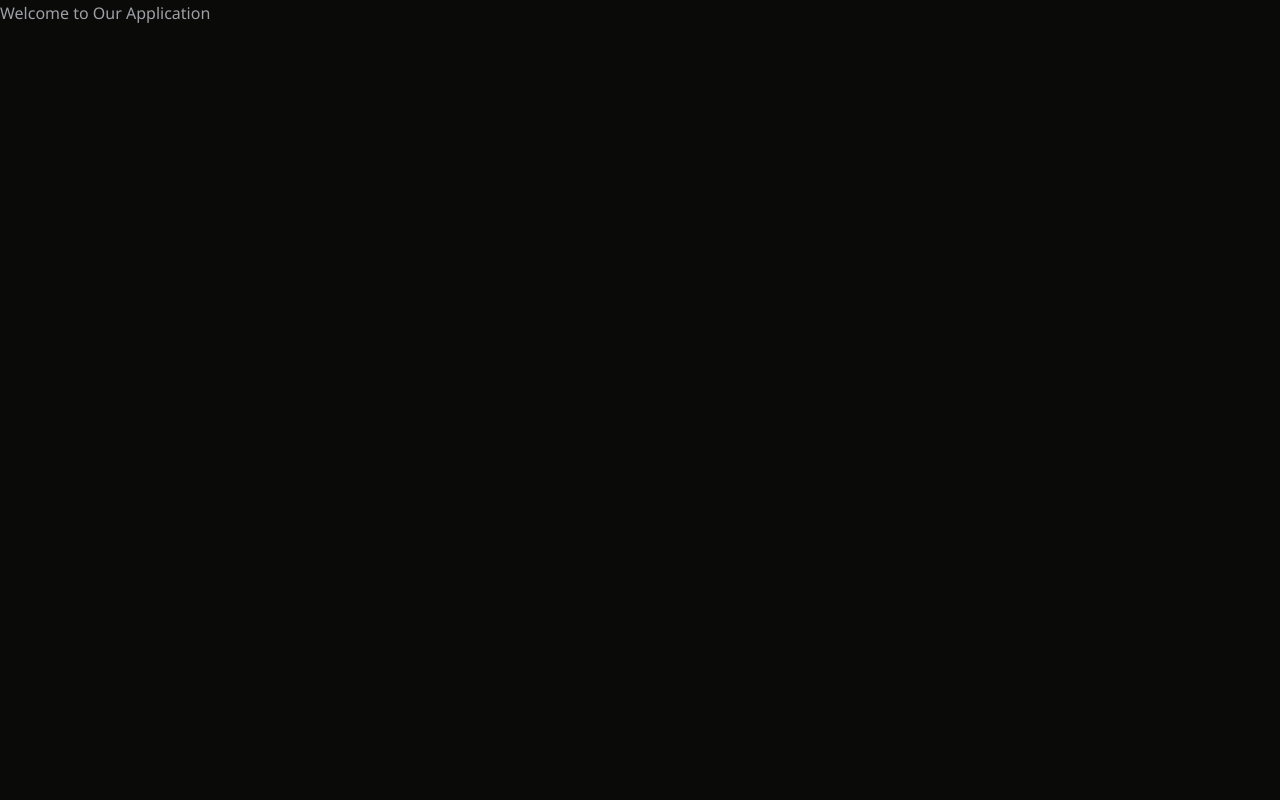
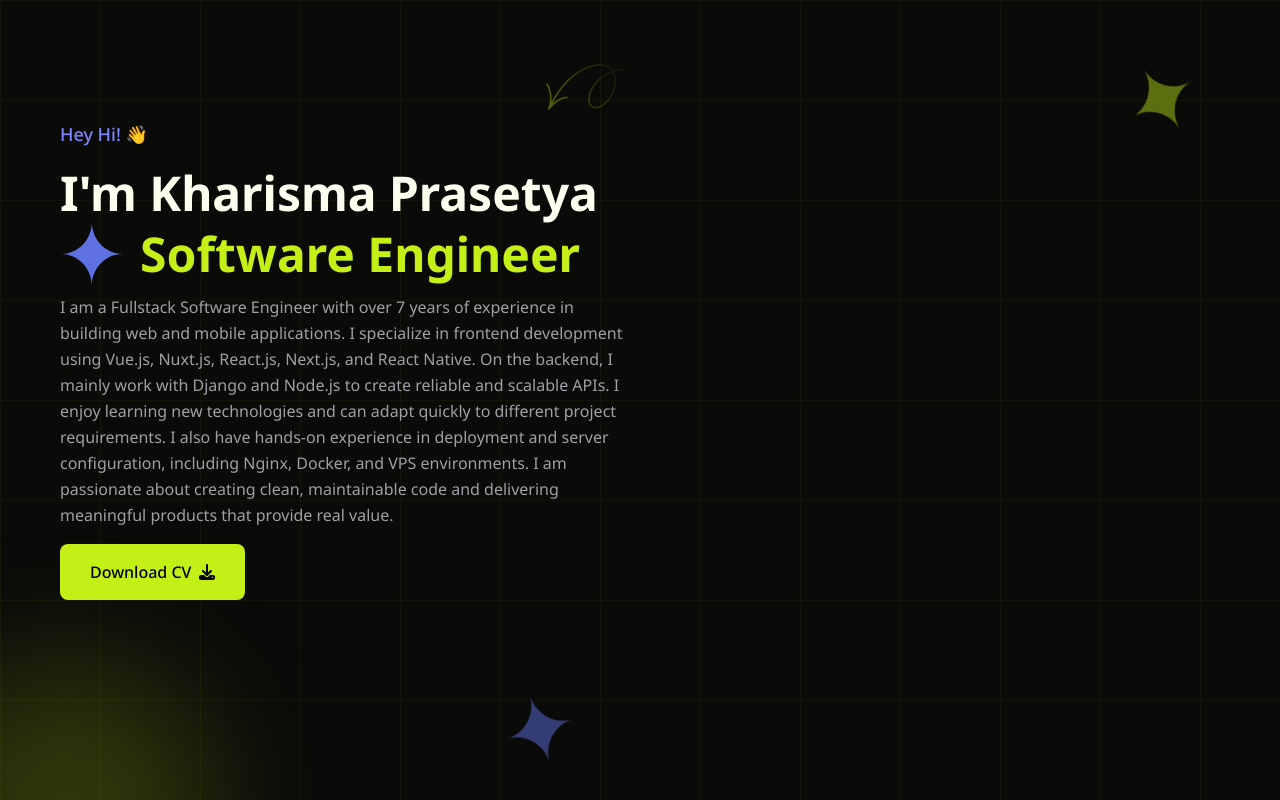
Before and after one commit to kharismaprasetya/cv_profile, a Next.js app: page / in a window 1280 px wide. Built offline with nearby package versions, Linux system fonts and the light colour scheme.

Commit message:
WIP handle introduction cv and animation

```diff
--- a/app/globals.css
+++ b/app/globals.css
@@ -2,9 +2,13 @@
 @import "tailwindcss";
 
 :root {
-  --background: #0A0A09;
+  --background: #0a0a09;
   --foreground: #171717;
-  --text-color: #9FA0A6;
+  --text-color: #9fa0a6;
+  --title-color: #fbffed;
+  --brand-color: #c4ef17;
+  --black-color: #000;
+  --indigo-color: #6b7fff;
 }
 
 @theme inline {
@@ -21,6 +25,11 @@
   }
 }
 
+/* Import custom styles */
+@import "../styles/css/animation.css";
+@import "../styles/css/button.css";
+
+/* Global styles */
 body {
   background: var(--background);
   color: var(--text-color);
@@ -28,3 +37,13 @@ body {
   font-size: 1rem;
   line-height: 1.625;
 }
+
+h1,
+h2,
+h3,
+h4,
+h5,
+h6 {
+  color: var(--title-color);
+  font-family: var(--font-noto-sans), Arial, Helvetica, sans-serif;
+}
--- a/app/layout.tsx
+++ b/app/layout.tsx
@@ -1,17 +1,17 @@
 import type { Metadata } from "next";
-import { Geist, Geist_Mono, Noto_Sans } from "next/font/google";
+import { Noto_Sans } from "next/font/google";
 import "./globals.css";
 import "../styles/app.scss";
 
-const geistSans = Geist({
-  variable: "--font-geist-sans",
-  subsets: ["latin"],
-});
+// const geistSans = Geist({
+//   variable: "--font-geist-sans",
+//   subsets: ["latin"],
+// });
 
-const geistMono = Geist_Mono({
-  variable: "--font-geist-mono",
-  subsets: ["latin"],
-});
+// const geistMono = Geist_Mono({
+//   variable: "--font-geist-mono",
+//   subsets: ["latin"],
+// });
 
 const notoSans = Noto_Sans({
   variable: "--font-noto-sans",
@@ -32,7 +32,7 @@ export default function RootLayout({
   return (
     <html lang="en">
       <body
-        className={`${geistSans.variable} ${geistMono.variable} ${notoSans.variable} antialiased`}
+        className={`${notoSans.variable} antialiased`}
       >
         {children}
       </body>
--- a/components/introduction/Introduction.tsx
+++ b/components/introduction/Introduction.tsx
@@ -1,7 +1,61 @@
+import Image from "next/image";
+import { FaDownload } from "react-icons/fa6";
+
 export default function Introduction() {
   return (
-    <section className="introduction h-dvh bg-grid">
-      <h1>Welcome to Our Application</h1>
+    <section className="introduction h-dvh">
+      <div className="bg-grid grid grid-cols-2 gap-4 py-[15vh] px-[60px] h-dvh">
+        <div className="relative">
+          <div className="introduction__subtitle font-medium mb-[1rem] text-indigo-400 text-lg">
+            <p>Hey Hi! 👋</p>
+          </div>
+          <h1 className="text-white text-5xl font-bold leading-[1.2]">
+            I'm Kharisma Prasetya
+            <br />
+            <span className="flex items-center gap-4">
+              <Image
+                width={64}
+                height={64}
+                src="/icons/diamond-star.svg"
+                alt="Waving Hand"
+              />
+              <span className="text-[#C4EF17]">Software Engineer</span>
+            </span>
+          </h1>
+          <p className="mt-2">
+            I am a Fullstack Software Engineer with over 7 years of experience
+            in building web and mobile applications. I specialize in frontend
+            development using Vue.js, Nuxt.js, React.js, Next.js, and React
+            Native. On the backend, I mainly work with Django and Node.js to
+            create reliable and scalable APIs. I enjoy learning new technologies
+            and can adapt quickly to different project requirements. I also have
+            hands-on experience in deployment and server configuration,
+            including Nginx, Docker, and VPS environments. I am passionate about
+            creating clean, maintainable code and delivering meaningful products
+            that provide real value.
+          </p>
+          <a
+            href="/pdf/cv_kharisma_prasetya.pdf"
+            download="cv_kharisma_prasetya.pdf"
+            className="btn btn-primary mt-4 inline-flex items-center gap-2"
+          >
+            <span>Download CV</span>
+            <FaDownload />
+          </a>
+          <div className="absolute top-[-10%] right-[4%]">
+            <Image className="w-[90px] animate-left-right" width={90} height={90} src="/icons/loop-arrow.svg" alt="Loop Arrow" />
+          </div>
+          <div className="absolute bottom-[-15%] right-[10%]">
+            <Image className="w-[70px] animate-rotate opacity-50" width={70} height={70} src="/icons/diamond-star.svg" alt="Diamond Star" />
+          </div>
+          <div className="absolute bottom-[-50%] left-[-25%] w-[300px] h-[300px] rounded-[50%] bg-[rgba(196,239,23,.2)] blur-3xl -z-1"></div>
+        </div>
+        <div className="relative">
+          <div className="absolute top-[-10%] right-[4%]">
+            <Image className="w-[70px] animate-spin [animation-duration:6s] opacity-50" width={70} height={70} src="/icons/diamond-star2.svg" alt="Diamond Star" />
+          </div>
+        </div>
+      </div>
     </section>
   );
 }
--- a/package.json
+++ b/package.json
@@ -12,6 +12,7 @@
     "next": "16.0.10",
     "react": "19.2.1",
     "react-dom": "19.2.1",
+    "react-icons": "^5.5.0",
     "sass": "^1.97.0"
   },
   "devDependencies": {
--- a/styles/abstract/_mixins.scss
+++ b/styles/abstract/_mixins.scss
@@ -1,10 +1,23 @@
+@use "variables";
+
+// Background mixins
 .bg-grid {
+  position: relative;
   width: 100%;
   height: 100%;
+  background-size: cover;
+  background-repeat: no-repeat;
+  overflow: hidden;
 
   &::after {
     content: "";
-    background-color: var(--body-color);
+    position: absolute;
+    width: 100%;
+    height: 100%;
+    top: 0;
+    left: 0;
+    background-size: 100px 100px;
+    background-color: variables.$body;
     background-image: linear-gradient(
         rgba(196, 239, 23, 0.1176470588) 0.8px,
         transparent 0
@@ -14,8 +27,6 @@
         rgba(196, 239, 23, 0.1176470588) 0.8px,
         rgba(12, 15, 0, 0) 0
       );
-    top: 0;
-    left: 0;
     opacity: 0.4;
     z-index: -2;
   }
--- /dev/null
+++ b/styles/abstract/_variables.scss
@@ -0,0 +1 @@
+$body: #0A0A09;
--- a/styles/app.scss
+++ b/styles/app.scss
@@ -1,2 +1,3 @@
 /* Import Abstract Styles */
+@use "abstract/variables";
 @use "abstract/mixins";
--- /dev/null
+++ b/styles/css/animation.css
@@ -0,0 +1,23 @@
+@keyframes left-right {
+  0% {
+    transform: translateX(30px);
+  }
+  100% {
+    transform: translateX(0);
+  }
+}
+
+@keyframes rotate {
+  100% {
+    transform: rotate(1turn);
+  }
+}
+
+.animate-left-right {
+  animation: left-right 3s cubic-bezier(0.41, 0.15, 0.64, 0.86) infinite
+    alternate;
+}
+
+.animate-rotate {
+  animation: rotate 6s cubic-bezier(.41,.15,.64,.86) infinite alternate;
+}
--- /dev/null
+++ b/styles/css/button.css
@@ -0,0 +1,46 @@
+@layer components {
+  .btn {
+    position: relative;
+    overflow: hidden;
+    font-size: 16px;
+    padding: 15px 30px;
+    border-radius: 8px;
+    background: rgba(0, 0, 0, 0);
+    cursor: pointer;
+    transition: all 0.3s ease-out;
+    outline: none;
+    font-weight: 500;
+    z-index: 1;
+  }
+
+  .btn-primary {
+    background-color: var(--brand-color);
+    color: var(--black-color);
+
+    &:hover {
+      color: var(--title-color);
+
+      &::before {
+        width: 100%;
+      }
+    }
+
+    &::before {
+      content: "";
+      position: absolute;
+      left: 0;
+      top: 0;
+      width: 0;
+      height: 100%;
+      background: var(--indigo-color);
+      z-index: 0;
+      transition: width 0.4s cubic-bezier(0.4, 0, 0.2, 1);
+      border-radius: 8px;
+    }
+  }
+
+  .btn-primary > * {
+    position: relative;
+    z-index: 1;
+  }
+}
```
Also changed, not shown: 2 other files (tests, documents, lock files or other folders).
